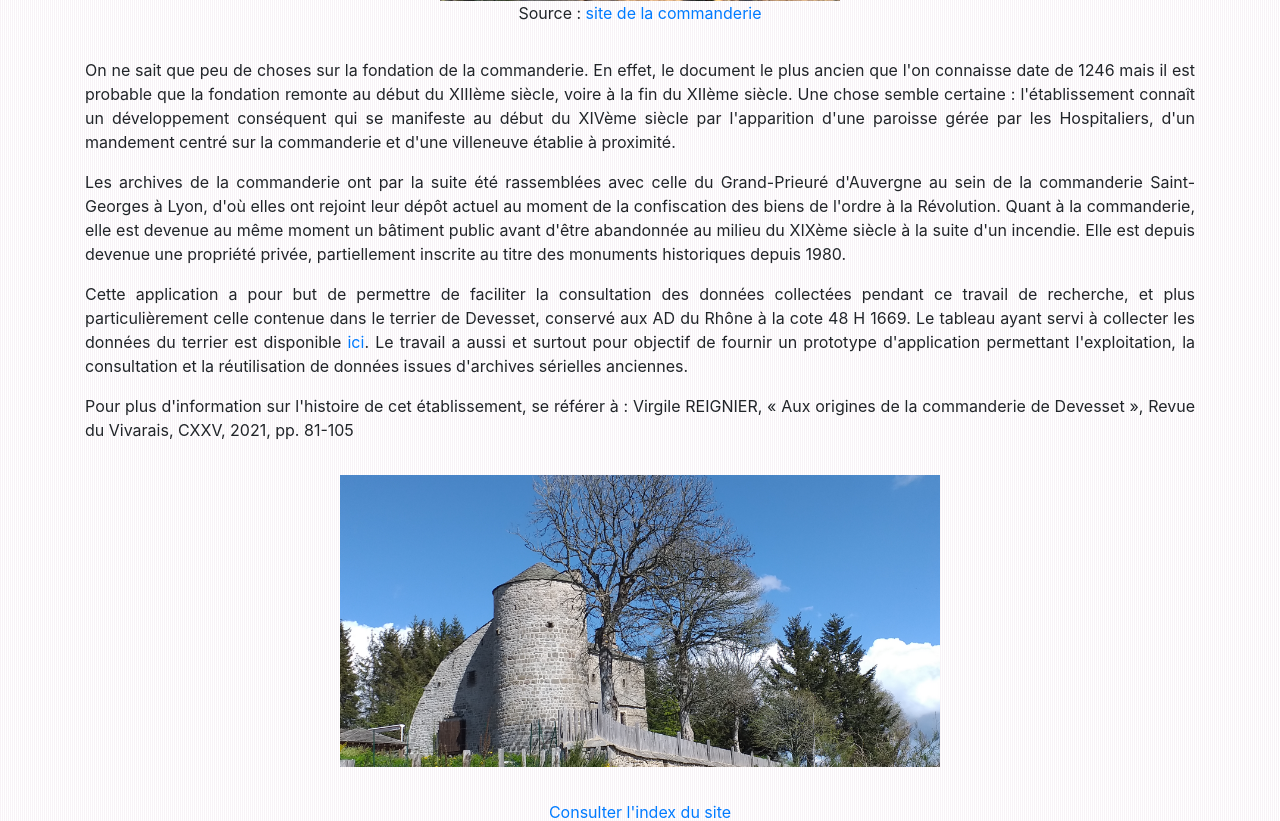
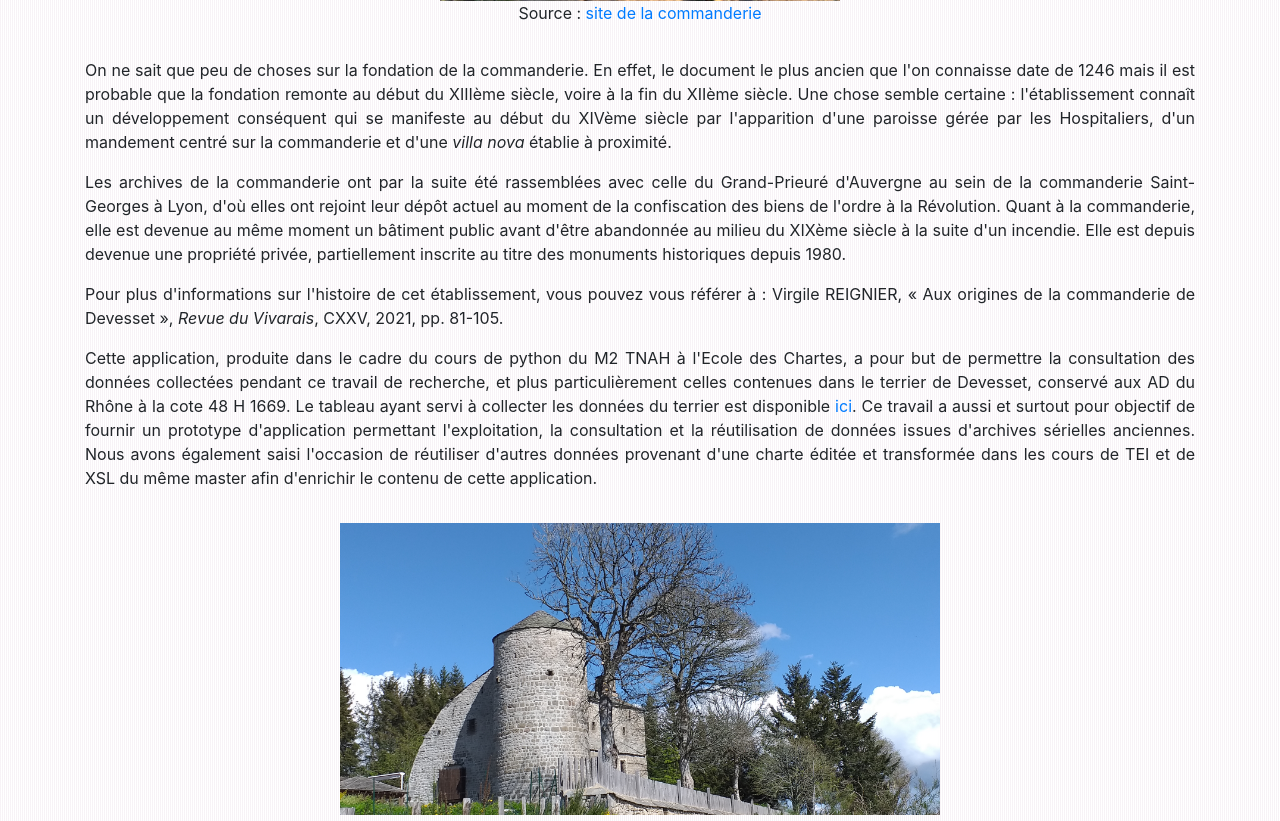
Before and after one commit to Chartes-TNAH/Homines-Devesseti-, a Flask app: template Homines_Devesseti/templates/pages/accueil.html in a window 1280 px wide. Shown: the part 1068-1889 px from the top of the page. Run offline with Flask 2, Linux system fonts and the light colour scheme; the template is opened without the code that fills it, so the values that code supplies are empty; parts of the project's set-up code (start-up, migrations or seed data) failed here and were passed over; some libraries are stand-ins or nearby versions.

Commit message:
amélioration présentation

```diff
--- a/Homines_Devesseti/routes/updates.py
+++ b/Homines_Devesseti/routes/updates.py
@@ -911,6 +911,5 @@ def delete(d, n):
             return redirect(url_for(det_red_update, dr_id=n))
 
 @app.route("/participer")
-@login_required
 def participer():
     return render_template("pages/update/participer.html")
--- a/Homines_Devesseti/templates/pages/accueil.html
+++ b/Homines_Devesseti/templates/pages/accueil.html
@@ -25,20 +25,21 @@
     connaisse date de 1246 mais il est probable que la fondation remonte au début du XIIIème siècle, voire à la fin du
     XIIème siècle. Une chose semble certaine : l'établissement connaît un développement conséquent qui se manifeste au
     début du XIVème siècle par l'apparition d'une paroisse gérée par les Hospitaliers, d'un mandement centré sur la
-    commanderie et d'une villeneuve établie à proximité.</p>
+    commanderie et d'une <i>villa nova</i> établie à proximité.</p>
 <p>Les archives de la commanderie ont par la suite été rassemblées avec celle du Grand-Prieuré d'Auvergne au sein de
     la commanderie Saint-Georges à Lyon, d'où elles ont rejoint leur dépôt actuel au moment de la confiscation des biens
     de l'ordre à la Révolution. Quant à la commanderie, elle est devenue au même moment un bâtiment public avant d'être
     abandonnée au milieu du XIXème siècle à la suite d'un incendie. Elle est depuis devenue une propriété privée,
     partiellement inscrite au titre des monuments historiques depuis 1980.</p>
-<p>Cette application a pour but de permettre de faciliter la consultation des données collectées pendant ce travail de
-    recherche, et plus particulièrement celle contenue dans le terrier de Devesset, conservé aux AD du Rhône à la cote
-    48 H 1669. Le tableau ayant servi à collecter les données du terrier est disponible <a
-        href="https://github.com/virgile-reignier/memoire.git">ici</a>. Le travail a aussi et surtout pour objectif de
+<p>Pour plus d'informations sur l'histoire de cet établissement, vous pouvez vous référer à : Virgile REIGNIER, « Aux origines de la
+    commanderie de Devesset », <i>Revue du Vivarais</i>, CXXV, 2021, pp. 81-105.</p>
+<p>Cette application, produite dans le cadre du cours de python du M2 TNAH à l'Ecole des Chartes, a pour but de permettre la consultation
+    des données collectées pendant ce travail de recherche, et plus particulièrement celles contenues dans le terrier de Devesset,
+    conservé aux AD du Rhône à la cote 48 H 1669. Le tableau ayant servi à collecter les données du terrier est disponible
+    <a href="https://github.com/virgile-reignier/memoire.git">ici</a>. Ce travail a aussi et surtout pour objectif de
     fournir un prototype d'application permettant l'exploitation, la consultation et la réutilisation de données issues
-    d'archives sérielles anciennes.</p>
-<p>Pour plus d'information sur l'histoire de cet établissement, se référer à : Virgile REIGNIER, « Aux origines de la
-    commanderie de Devesset », Revue du Vivarais, CXXV, 2021, pp. 81-105</p>
+    d'archives sérielles anciennes. Nous avons également saisi l'occasion de réutiliser d'autres données provenant
+    d'une charte éditée et transformée dans les cours de TEI et de XSL du même master afin d'enrichir le contenu de cette application.</p>
 <figure>
     <img src="{{url_for('static', filename='images/20200506_160748.jpg')}}" width="600px" />
 </figure>
--- a/Homines_Devesseti/templates/pages/update/participer.html
+++ b/Homines_Devesseti/templates/pages/update/participer.html
@@ -4,7 +4,7 @@
 {%endblock%}
 {% block corps %}
 <h1>Participez à l'élaboration de la base :</h1>
-<div>Connectez-vous pour accéder aux pages permettant la création de données supplémentaires pour alimenter la base de données</div>
+<div>Connectez-vous pour alimenter la base de données et choisissez la table que vous voulez enrichir</div>
 <nav aria-label="research-pagination">
     <p class="center-link" style="top:125%">
         <a class="btn-nav" href="{{ url_for('name_create') }}">Personne</a>
```
Also changed, not shown: README.md.
